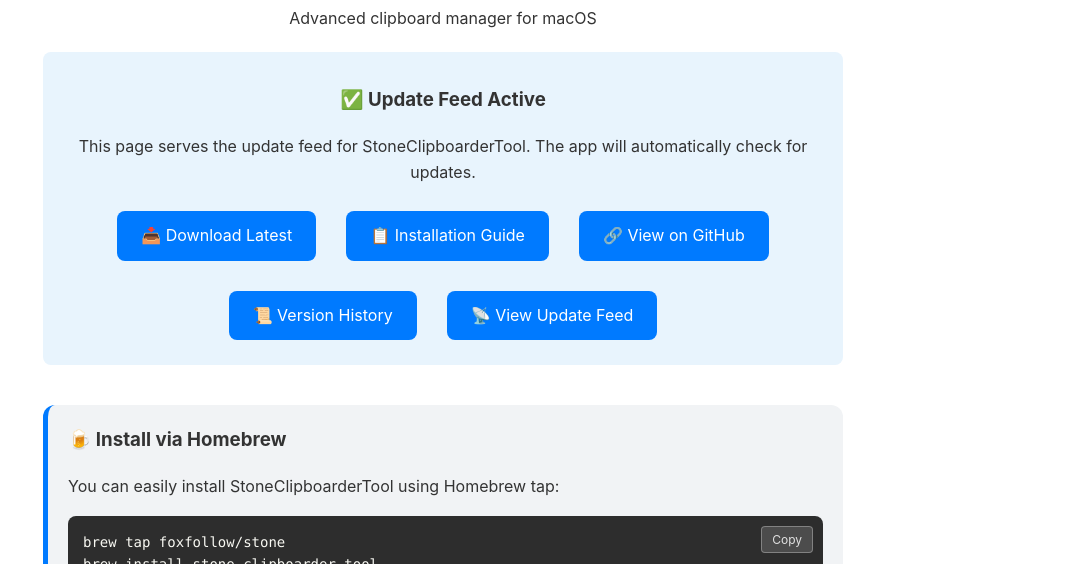
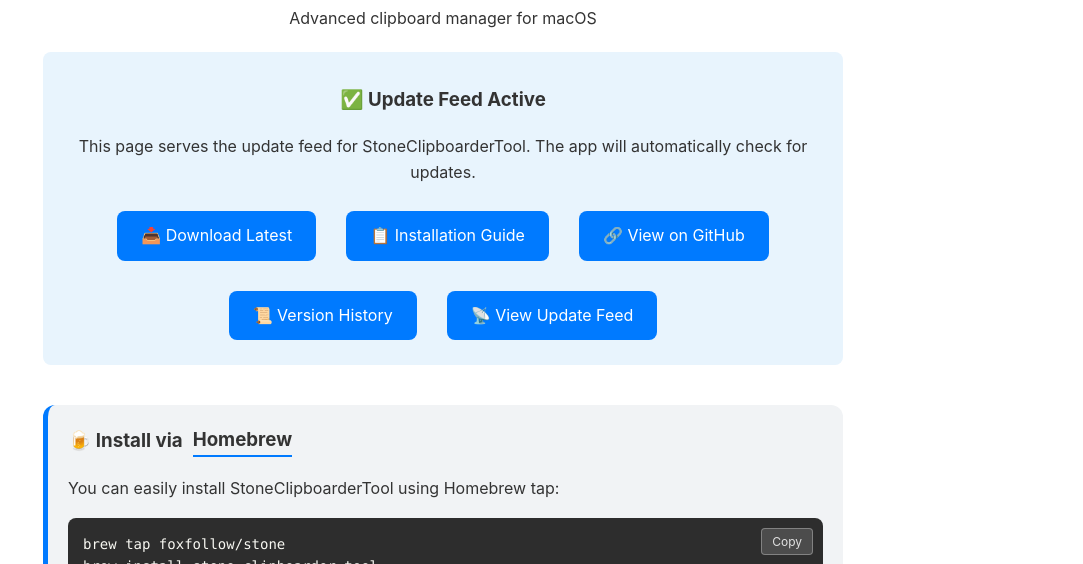
Before and after one commit to foxfollow/Stone-Clipboarder-Tool, a plain HTML site: page docs/index.html in a window 1280 px wide. Shown: the part 236-800 px from the top of the page, without its empty margins (197-1280 px from the left). Drawn offline with Linux system fonts and the light colour scheme.

Commit message:
docs: Make Homebrew text as link.

```diff
--- a/docs/index.html
+++ b/docs/index.html
@@ -514,7 +514,8 @@
 
     <!-- Homebrew Installation -->
     <div class="install-box">
-        <h3>🍺 Install via Homebrew</h3>
+        <h3>🍺 Install via <a href="https://brew.sh" target="_blank"
+                style="color: inherit; text-decoration: none; border-bottom: 2px solid #007AFF;">Homebrew</a></h3>
         <p>You can easily install StoneClipboarderTool using Homebrew tap:</p>
         <div class="code-block">
             brew tap foxfollow/stone<br>
```
Also changed, not shown: docs/installation.html (+2 -1 lines).
